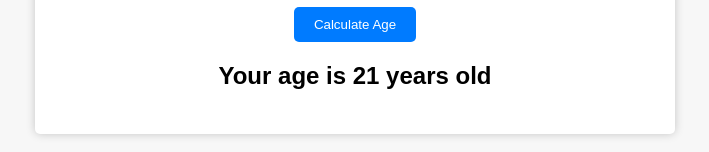
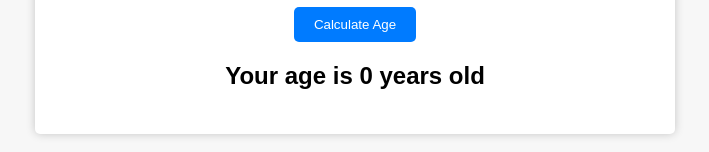
Before and after one commit to shubhamvish765/ageCalculator, a plain HTML site: page ageCalculator/index.html in a window 1280 px wide. Shown: the part 218-370 px from the top of the page, without its empty margins (285-994 px from the left). Drawn offline with Linux system fonts and the light colour scheme.

Commit message:
replace 26 by 0

```diff
--- a/ageCalculator/index.html
+++ b/ageCalculator/index.html
@@ -14,7 +14,7 @@
             <label for="birthday">Enter you date of birth</label>
             <input type="date" id="birthday" name="birthday">
             <button id="btn">Calculate Age</button>
-            <p id="result">Your age is 21 years old</p>
+            <p id="result">Your age is 0 years old</p>
         </div>
     </div>
 
```
